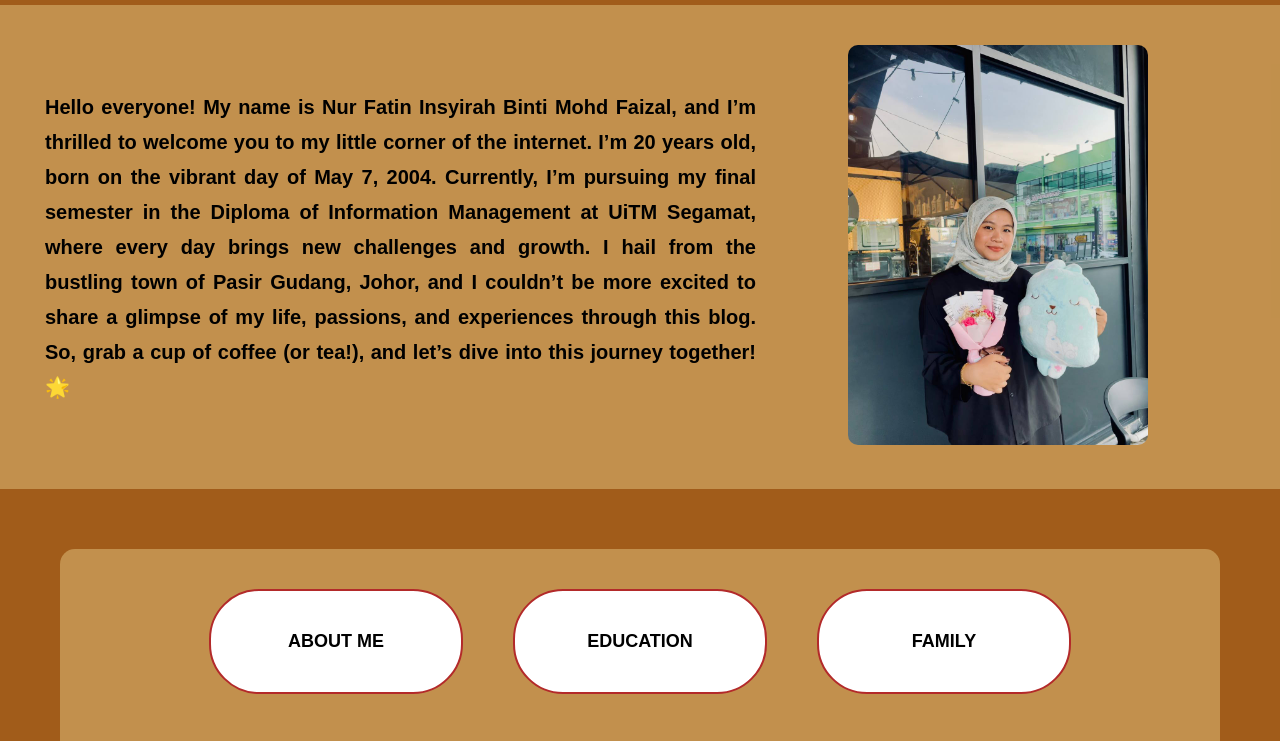
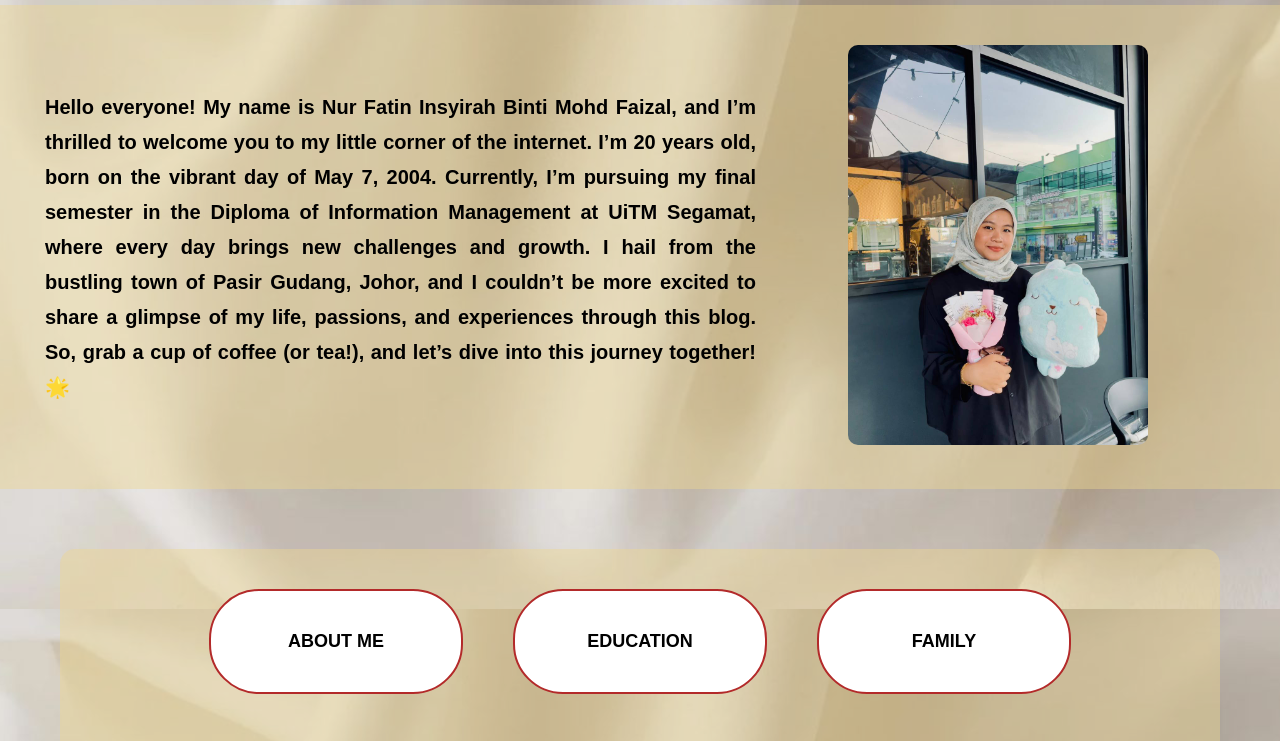
Before and after one commit to Ftn-y/codingfatin, a plain HTML site: page index.html in a window 1280 px wide. Shown: the part 191-932 px from the top of the page. Drawn offline with Linux system fonts and the light colour scheme.

Commit message:
Update style.css

```diff
--- a/style.css
+++ b/style.css
@@ -5,7 +5,7 @@
         }
 
         body {
-            background-image: url('image/bgpic.jpg');
+            background-image: url('bgpic.jpg');
             background-repeat: no-repeat;
             background-attachment: fixed;
             background-size: cover;
```
